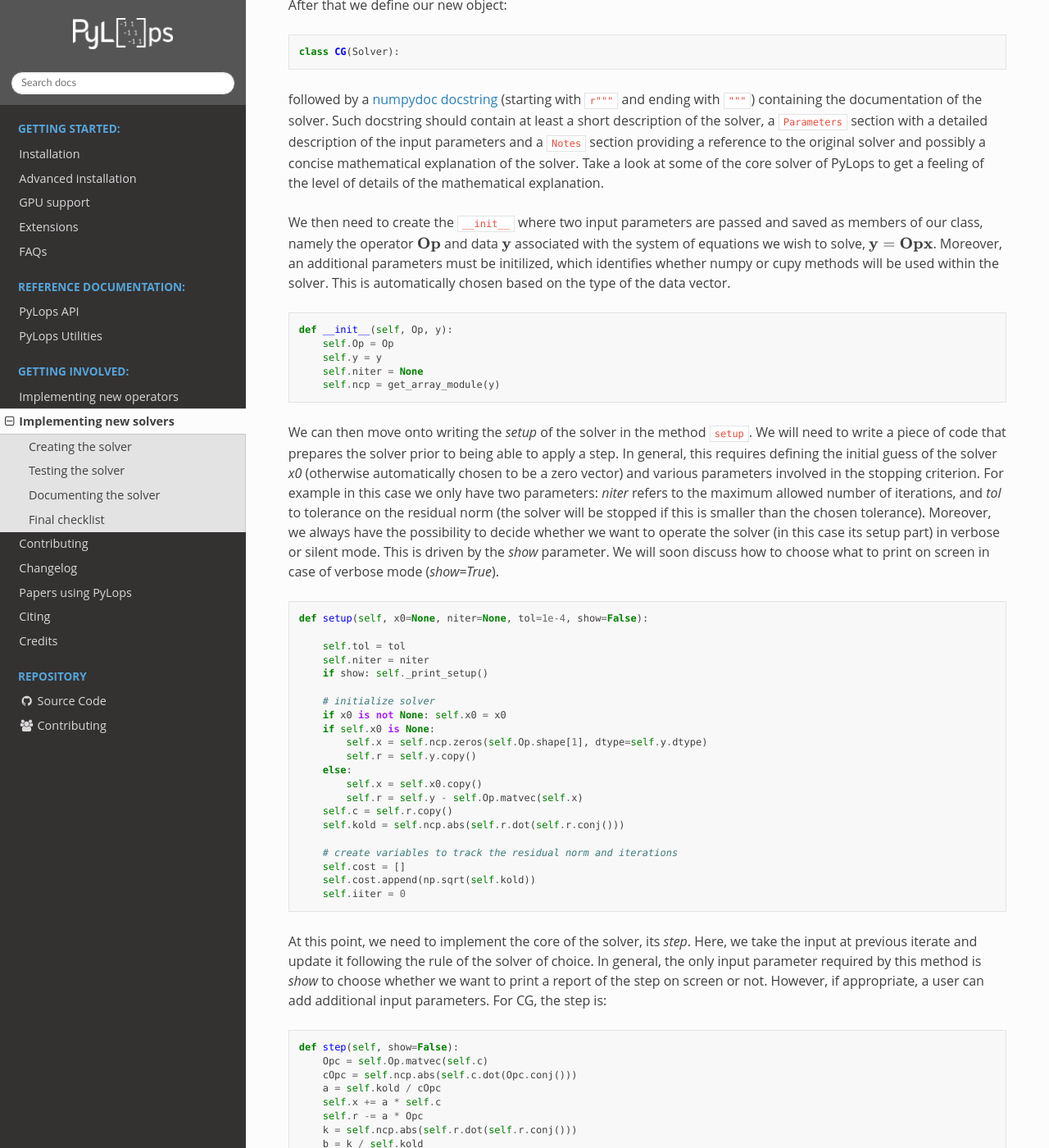
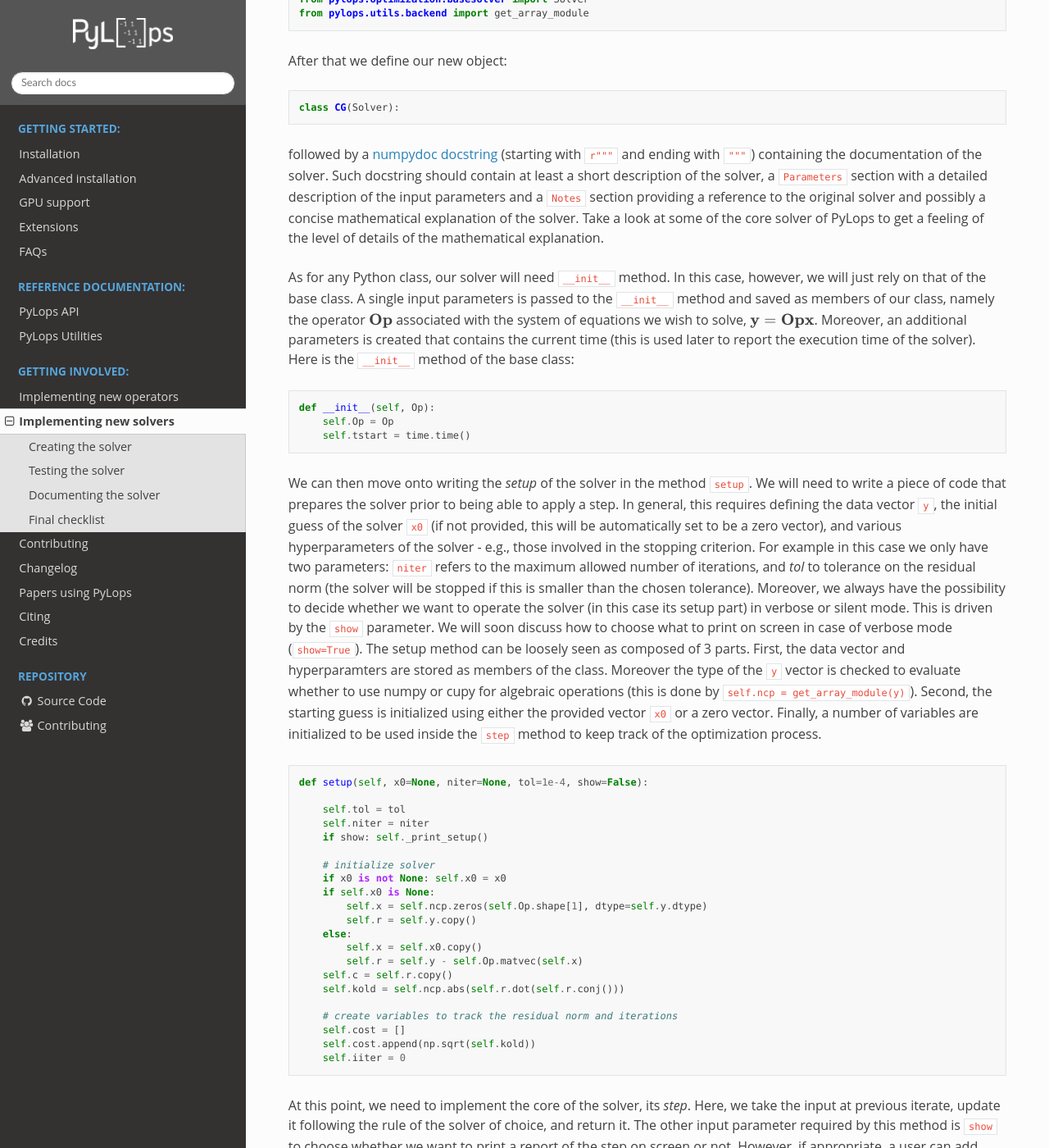
Before and after one commit to PyLops/pylops, a Sphinx documentation site: the page built from docs/source/addingsolver.rst, in a window 1280 px wide and 1400 px high, scrolled down 803 px. Shown: the whole window at 82% size. Built offline with Sphinx 7.4.7 and the Read the Docs theme 2.0.0, drawn with Linux system fonts in a browser that asks for light colours; pages that are not in the unit, such as notebooks, are missing from menus; the version number could not be read and is left out; comment, search, counter and statistics services are not loaded; some of the changed text lies outside the part shown.

Commit message:
minor: modify handling of y and x in Solver

```diff
--- a/docs/source/addingsolver.rst
+++ b/docs/source/addingsolver.rst
@@ -25,10 +25,13 @@
 Moreover, we always reccomend to import  :py:func:` pylops.utils.backend.get_array_module` as solvers should be written
 in such a way that work both on numpy and cupy array. See later for details.
 
-
 .. code-block:: python
 
-   from pylops.optimization._basesolver import Solver
+    import time
+
+    import numpy as np time
+
+    from pylops.optimization.basesolver import Solver
     from pylops.utils.backend import get_array_module
 
 
@@ -36,7 +39,7 @@
 
 .. code-block:: python
 
-   class CG(Solver):
+    class CG(Solver):
 
 followed by a `numpydoc docstring <https://numpydoc.readthedocs.io/en/latest/format.html/>`_
 (starting with ``r"""`` and ending with ``"""``) containing the documentation of the solver. Such docstring should
@@ -45,27 +48,31 @@
 mathematical explanation of the solver. Take a look at some of the core solver of PyLops to get a feeling
 of the level of details of the mathematical explanation.
 
-We then need to create the ``__init__`` where two input parameters are passed and saved as members of our class, namely
-the operator :math:`\mathbf{Op}` and data :math:`\mathbf{y}` associated with the system of equations we wish to solve,
-:math:`\mathbf{y}=\mathbf{Opx}`. Moreover, an additional parameters must be initilized, which identifies whether numpy
-or cupy methods will be used within the solver. This is automatically chosen based on the type of the data vector.
+As for any Python class, our solver will need ``__init__`` method. In this case, however, we will just rely on that
+of the base class. A single input parameters is passed to the ``__init__`` method and saved as members of our class,
+namely the operator :math:`\mathbf{Op}` associated with the system of equations we wish to solve,
+:math:`\mathbf{y}=\mathbf{Opx}`. Moreover, an additional parameters is created that contains the current time (this
+is used later to report the execution time of the solver). Here is the ``__init__`` method of the base class:
 
 .. code-block:: python
 
-    def __init__(self, Op, y):
+    def __init__(self, Op):
         self.Op = Op
-        self.y = y
-        self.niter = None
-        self.ncp = get_array_module(y)
+        self.tstart = time.time()
 
 We can then move onto writing the *setup* of the solver in the method ``setup``. We will need to write
 a piece of code that prepares the solver prior to being able to apply a step. In general, this requires defining the
-initial guess of the solver `x0` (otherwise automatically chosen to be a zero vector) and various parameters involved
-in the stopping criterion. For example in this case we only have two parameters: `niter` refers to the maximum allowed
-number of iterations, and `tol` to tolerance on the residual norm (the solver will be stopped if this is smaller than
-the chosen tolerance). Moreover, we always have the possibility to decide whether we want to operate the solver
-(in this case its setup part) in verbose or silent mode. This is driven by the `show` parameter. We will soon discuss
-how to choose what to print on screen in case of verbose mode (`show=True`).
+data vector ``y``, the initial guess of the solver ``x0`` (if not provided, this will be automatically set to be a zero
+vector), and various hyperparameters of the solver - e.g., those involved in the stopping criterion. For example in
+this case we only have two parameters: ``niter`` refers to the maximum allowed number of iterations, and `tol` to
+tolerance on the residual norm (the solver will be stopped if this is smaller than the chosen tolerance). Moreover,
+we always have the possibility to decide whether we want to operate the solver (in this case its setup part) in verbose
+or silent mode. This is driven by the ``show`` parameter. We will soon discuss how to choose what to print on screen in
+case of verbose mode (``show=True``). The setup method can be loosely seen as composed of 3 parts. First, the data
+vector and hyperparamters are stored as members of the class. Moreover the type of the ``y`` vector is checked to
+evaluate whether to use numpy or cupy for algebraic operations (this is done by ``self.ncp = get_array_module(y)``).
+Second, the starting guess is initialized using either the provided vector ``x0`` or a zero vector. Finally, a number
+of variables are initialized to be used inside the ``step`` method to keep track of the optimization process.
 
 .. code-block:: python
 
@@ -91,18 +98,18 @@
         self.cost.append(np.sqrt(self.kold))
         self.iiter = 0
 
-At this point, we need to implement the core of the solver, its `step`. Here, we take the input at previous iterate and
-update it following the rule of the solver of choice. In general, the only input parameter required by this method is
-`show` to choose whether we want to print a report of the step on screen or not. However, if appropriate, a user can add
-additional input parameters. For CG, the step is:
+At this point, we need to implement the core of the solver, its `step`. Here, we take the input at previous iterate,
+update it following the rule of the solver of choice, and return it. The other input parameter required by this method
+is ``show`` to choose whether we want to print a report of the step on screen or not. However, if appropriate, a user
+can add additional input parameters. For CG, the step is:
 
 .. code-block:: python
 
-    def step(self, show=False):
+    def step(self, x, show=False):
         Opc = self.Op.matvec(self.c)
         cOpc = self.ncp.abs(self.c.dot(Opc.conj()))
         a = self.kold / cOpc
-        self.x += a * self.c
+        x += a * self.c
         self.r -= a * Opc
         k = self.ncp.abs(self.r.dot(self.r.conj()))
         b = k / self.kold
@@ -110,26 +117,48 @@
         self.kold = k
         self.iiter += 1
         self.cost.append(np.sqrt(self.kold))
-        if show: self._print_step()
+        if show:
+            self._print_step(x)
+        return x
 
-Finally, we want to also implement a finalize method; this method can do any required post-processing that should
+It is also usually convenient to implement a finalize method; this method can do any required post-processing that should
 not be applied at the end of each step, rather at the end of the entire optimization process. For CG, this is as simple
-as converting the `cost` variable from a list to a numpy array. And that's it, we have implemented our first solver operator!
+as converting the ``cost`` variable from a list to a numpy array.
+
+Last but not least, we can wrap it all up in the ``solve`` method. This method takes as input the data, initial
+model and the same hyperparameters of setup and runs the entire optimization process. For CG:
+
+.. code-block:: python
+
+    def step(self, y, x0=None, niter=10, tol=1e-4, show=False):
+        x = self.setup(y=y, x0=x0, niter=niter, tol=tol, show=show)
+        while self.iiter < niter and self.kold > self.tol:
+            show = (
+                True
+                if self.iiter < 10 or niter - self.iiter < 10 or self.iiter % 10 == 0
+                else False
+            )
+            x = self.step(x, show)
+            self.callback(x)
+        self.finalize(show)
+        return x, self.iiter, self.cost
+
+And that's it, we have implemented our first solver operator!
 
 Although the methods that we just described are enough to implement any solver of choice, we find important to provide
 users with feedback during the inversion process. Imagine that the modelling operator is very expensive and can take
 minutes (or even hours to run), we don't want to leave a user waiting for hours before they can tell if the solver has
 done something meaningful. To avoid such scenario, we can implement so called `_print_*` methods where
-`*=setup, step, finalize` that print on screen some useful information (e.g., first value of the current estimate,
-norm of residual, etc.). When these methods are implemented and a user passes `show=True` to the associated method, our
-solver will provide such information on screen throughout the inverse process. To better understand how to write such
-methods, we suggest to look into the source code of the CG method.
+``*=solver, setup, step, finalize`` that print on screen some useful information (e.g., first value of the current
+estimate, norm of residual, etc.). The ``solver`` and ``finalize`` print are alreadly implemented in the base class,
+the other two must be implemented when creating a new solver. When these methods are implemented and a user passes
+``show=True`` to the associated method, our solver will provide such information on screen throughout the inverse
+process. To better understand how to write such methods, we suggest to look into the source code of the CG method.
 
 Finally, to be backward compatible with versions of PyLops `<v2.0.0`, we should always create a function with the same
 name of the class-based solver (but in small letters) which simply instantiates the solver and runs it. This function
 generally takes all the mandatory and optional parameters of the solver as input and returns some of the most valuable
 properties of the class-based solver object. An example for `CG` is:
-
 
 .. code-block:: python
 
```
Also changed, not shown: 2 other files.
